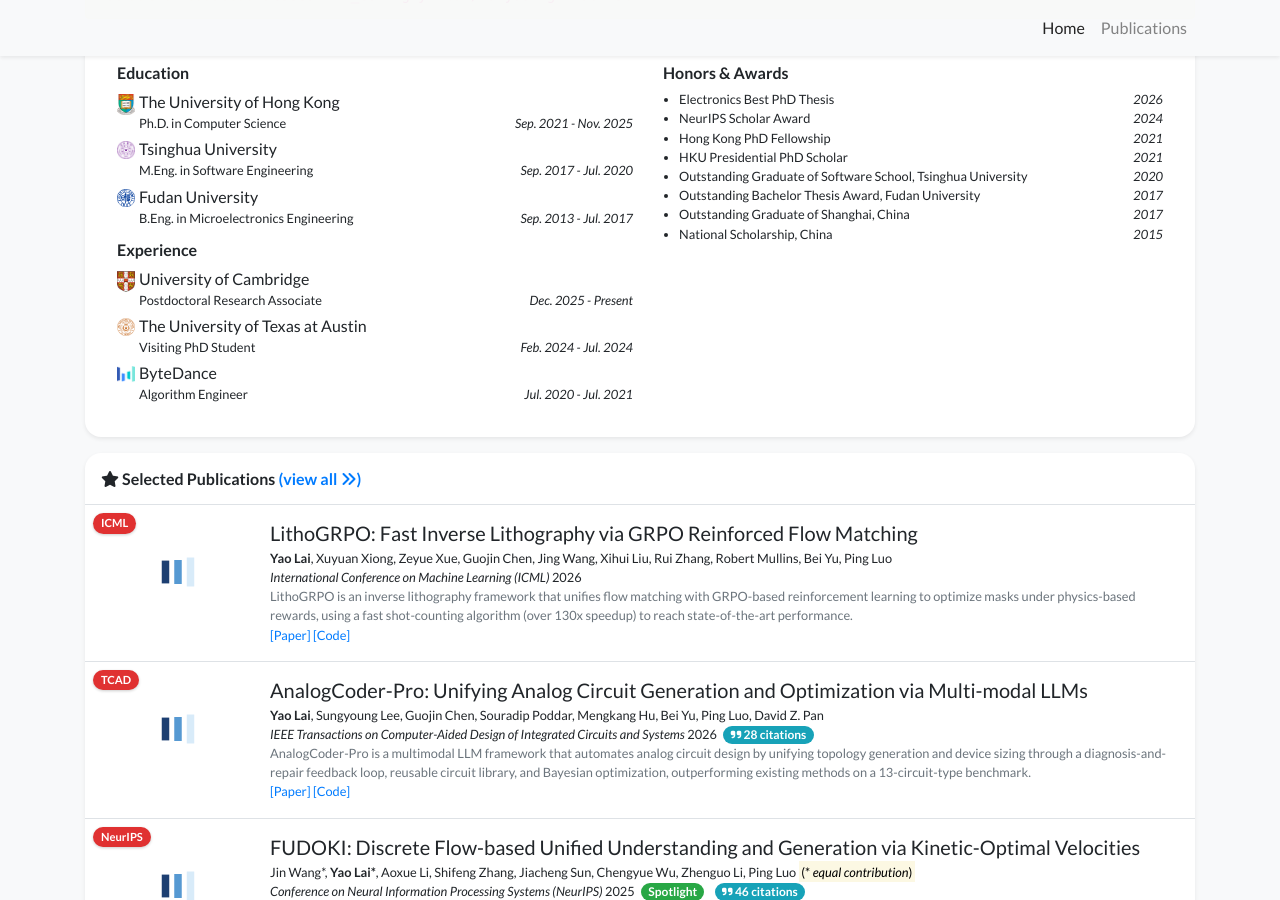
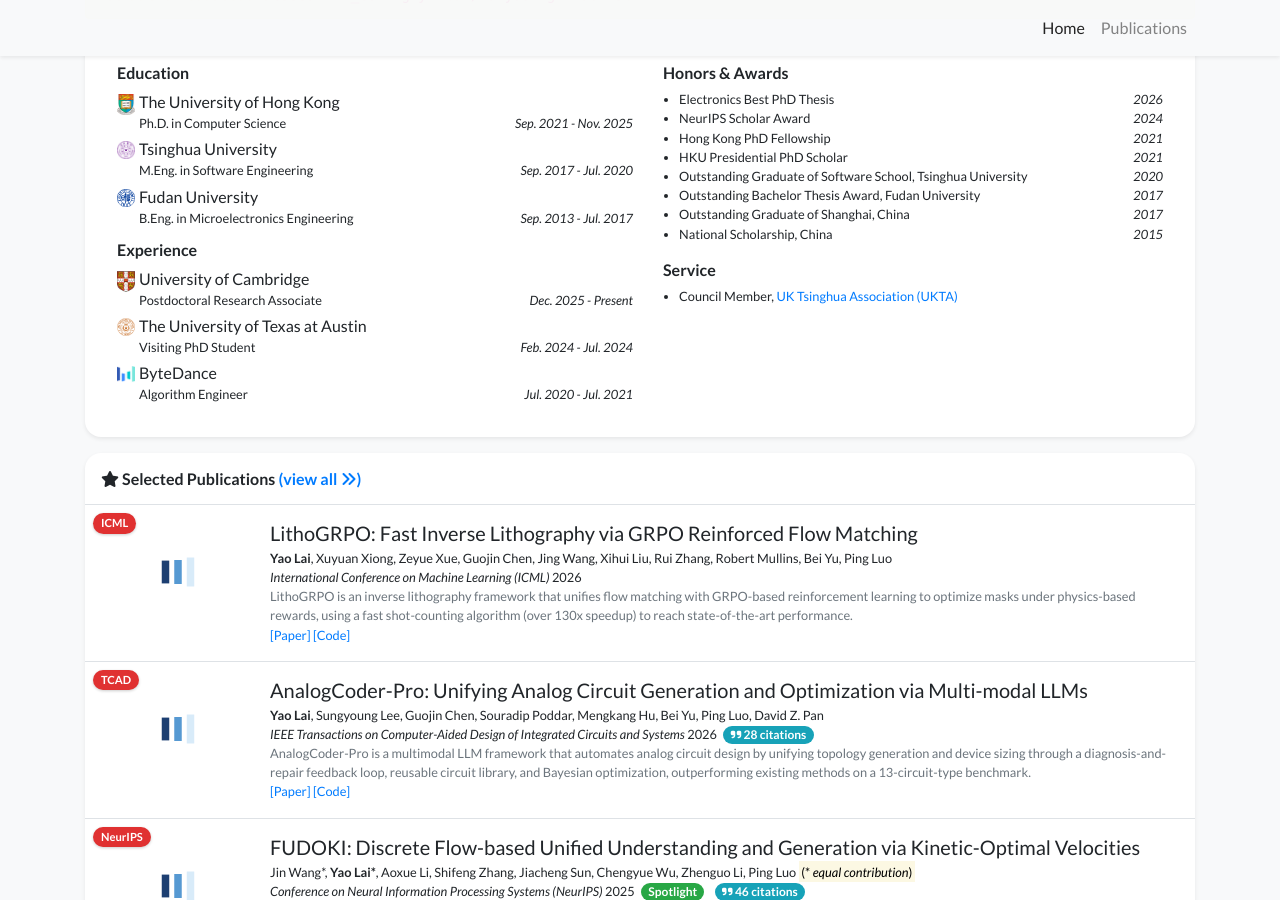
Before and after one commit to laiyao1/laiyao1.github.io, a Jekyll site: the page built from index.html, in a window 1280 px wide and 900 px high, scrolled down 1124 px. Built offline with Jekyll 4.4.1, drawn with Linux system fonts in a browser that asks for light colours; a style sheet for code colours, icons or effects is not loaded.

Commit message:
Add UK Tsinghua Association council service

```diff
--- a/_data/profile.yml
+++ b/_data/profile.yml
@@ -84,3 +84,8 @@ awards:
   date: 2017
 - name: National Scholarship, China
   date: 2015
+
+service:
+- name: UK Tsinghua Association (UKTA)
+  position: Council Member
+  url: https://tsinghua.org.uk/
--- a/_includes/widgets/experience_card.html
+++ b/_includes/widgets/experience_card.html
@@ -56,8 +56,9 @@
                         {% endif %}
                     </div>
 
-                    {% if site.data.profile.awards %}
+                    {% if site.data.profile.awards or site.data.profile.service %}
                     <div class="col-md-6">
+                        {% if site.data.profile.awards %}
                         <div class="mx-2 my-1">
                             <h6>Honors & Awards</h6>
                             <ul class="list small pl-3 mb-1">
@@ -71,6 +72,20 @@
                                 {% endfor %}
                             </ul>
                         </div>
+                        {% endif %}
+
+                        {% if site.data.profile.service %}
+                        <div class="mx-2 mt-3 mb-1">
+                            <h6>Service</h6>
+                            <ul class="list small pl-3 mb-1">
+                                {% for item in site.data.profile.service %}
+                                <li>
+                                    {{ item.position }}, {% if item.url %}<a href="{{ item.url }}">{{ item.name }}</a>{% else %}{{ item.name }}{% endif %}
+                                </li>
+                                {% endfor %}
+                            </ul>
+                        </div>
+                        {% endif %}
                     </div>
                     {% endif %}
 
```
